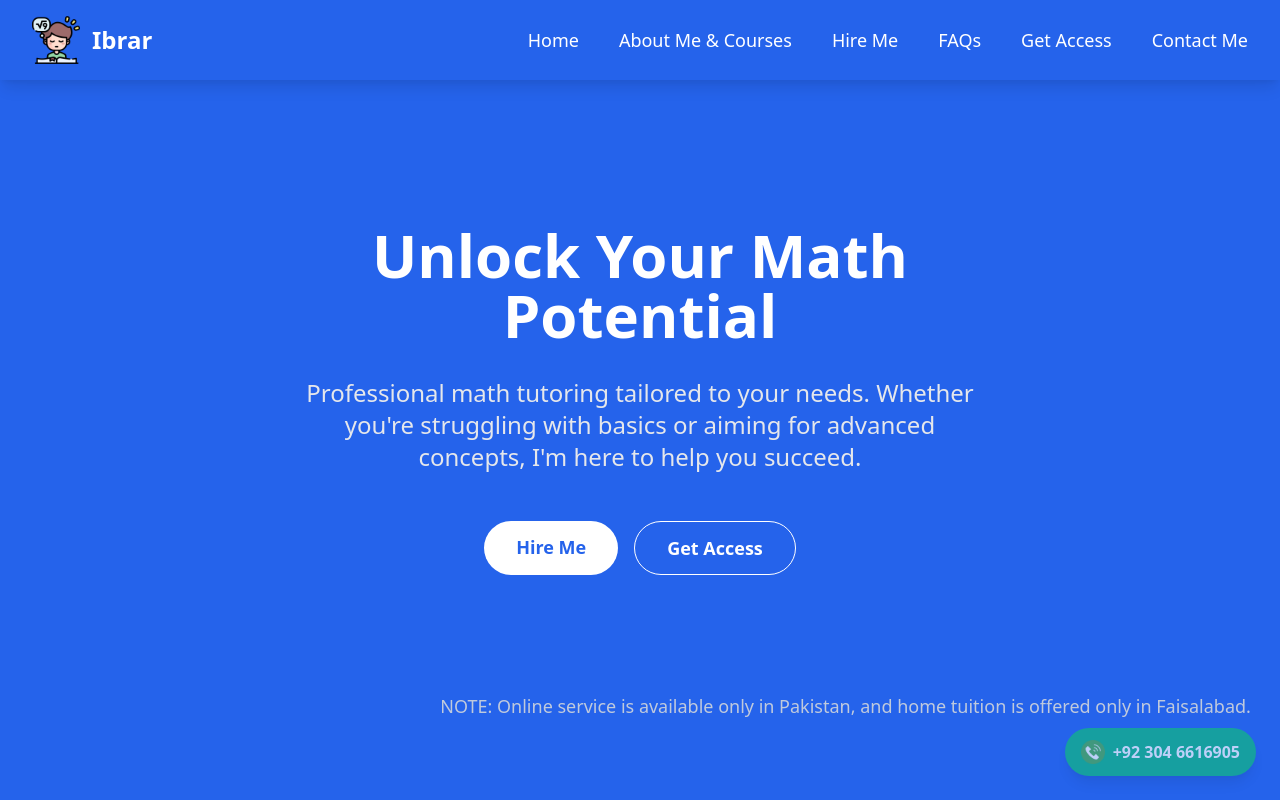
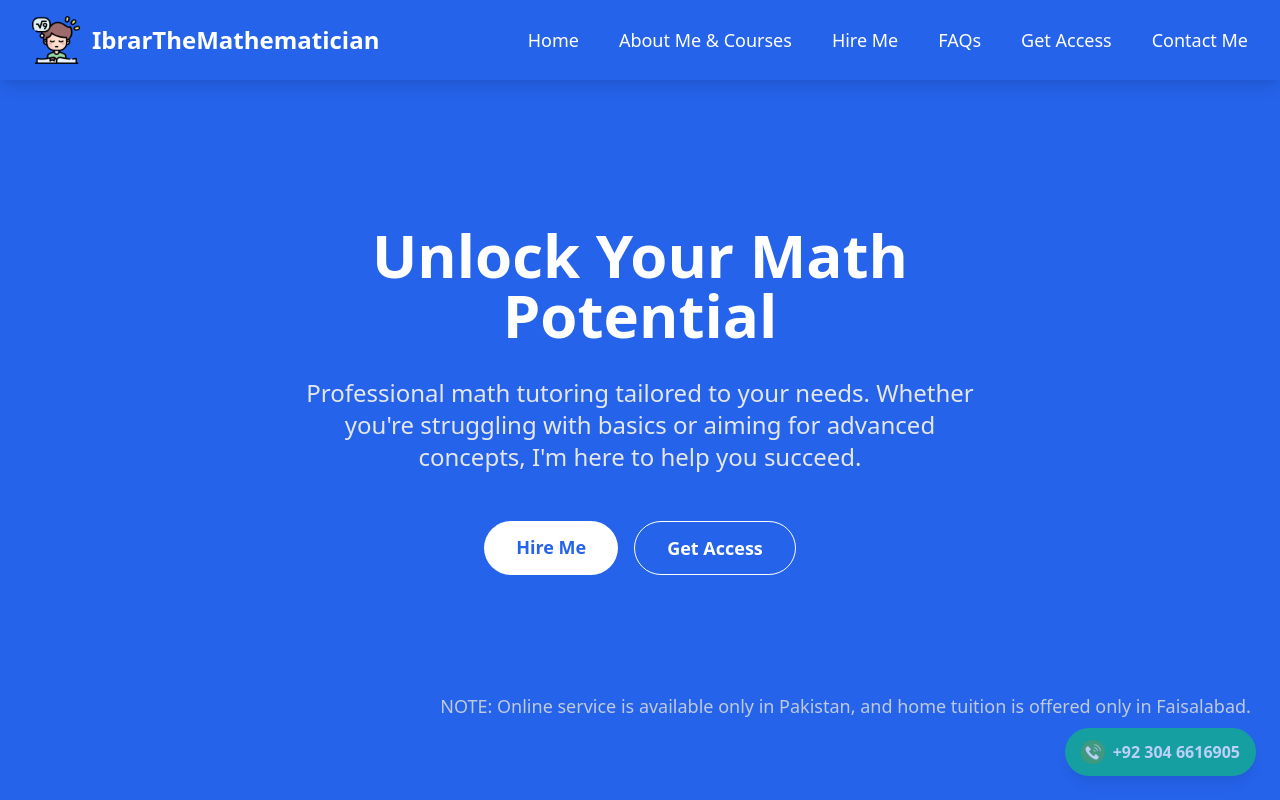
Before and after one commit to FAIZANMUHAMMAD-311/sir-maths, a plain HTML site: page index.html in a window 1280 px wide. Shown: the top 800 px of the page. Drawn offline with nearby package versions, Linux system fonts and the light colour scheme.

Commit message:
index.html

```diff
--- a/index.html
+++ b/index.html
@@ -20,7 +20,7 @@
     <!-- Logo & Brand -->
 <div class="flex items-center space-x-3">
   <img src="images/study.png" alt="Logo" class="h-12 w-12" draggable="false">
-  <a href="#home" class="text-white text-2xl font-bold hover:text-gray-200 transition duration-300">Ibrar</a>
+  <a href="#home" class="text-white text-2xl font-bold hover:text-gray-200 transition duration-300">IbrarTheMathematician</a>
 </div>
 
 
```
